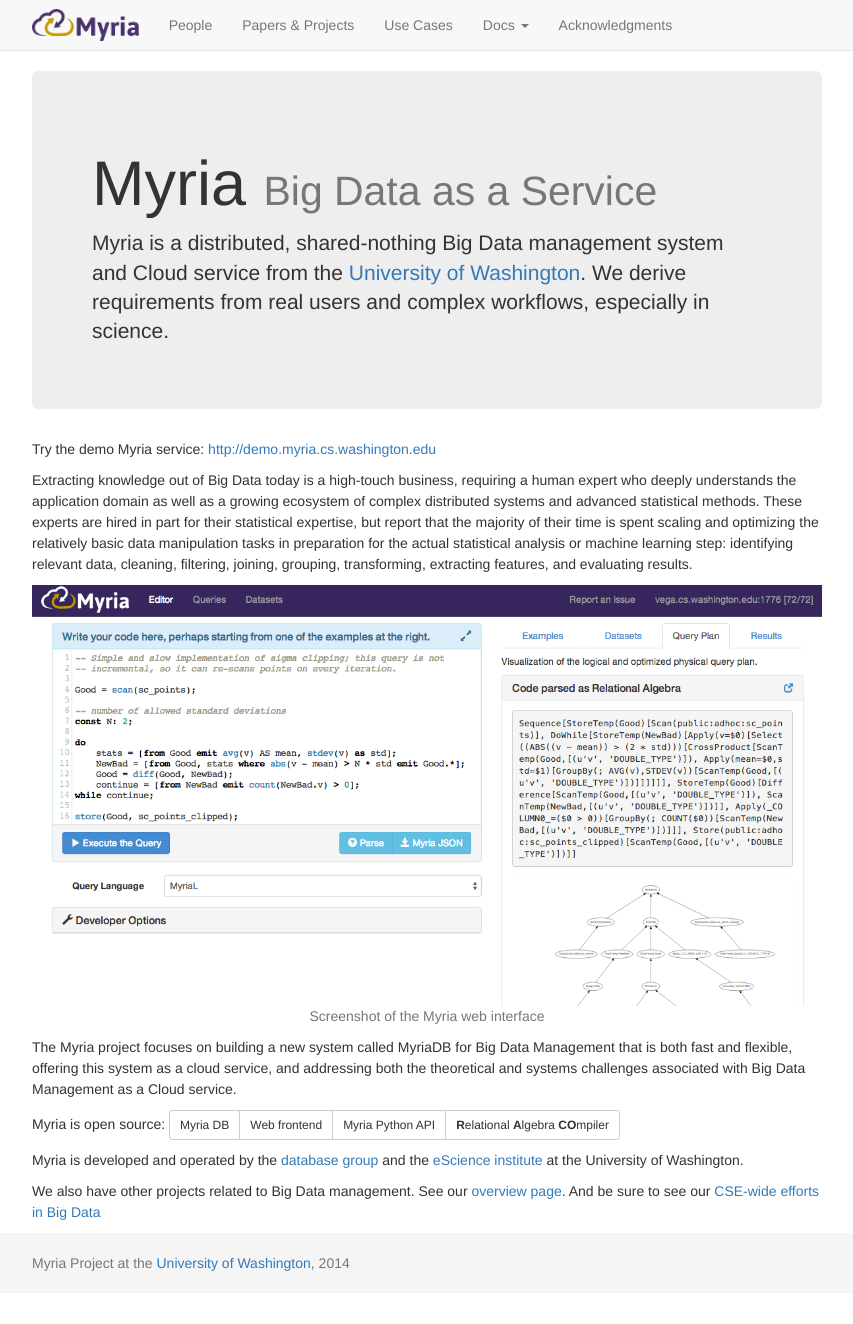
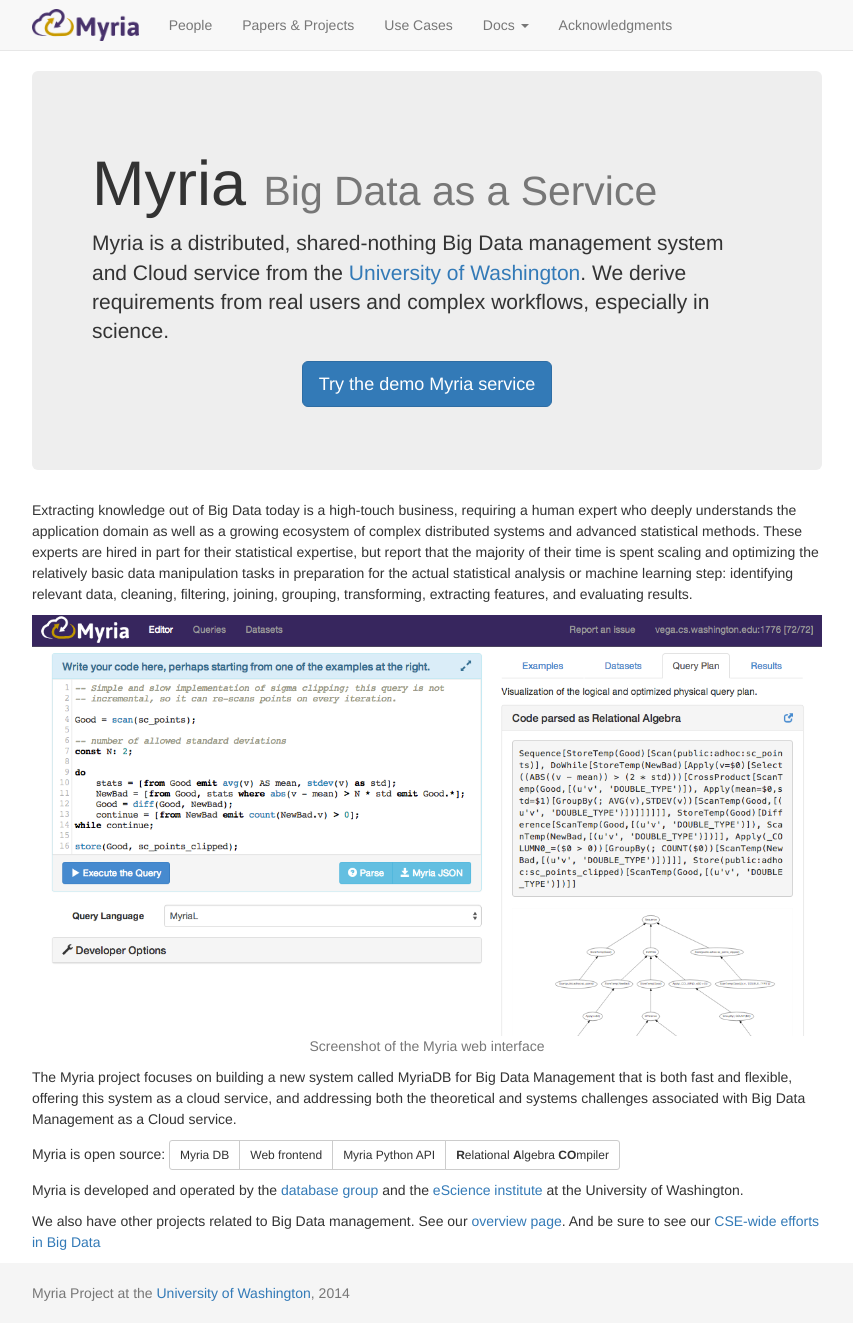
Before and after one commit to uwescience/myria-website, a Jekyll site: the page built from index.markdown, in a window 1280 px wide. Shown: the whole page, without its empty margins (213-1066 px from the left). Built offline with Jekyll 4.4.1, drawn with Linux system fonts in a browser that asks for light colours; nearby versions of some CDN libraries; Markdown is read by kramdown in place of the engine named in the settings; before the commit the page ends 1294 px from its top, so only the background shows below that.

Commit message:
Better style for link to demo

```diff
--- a/index.markdown
+++ b/index.markdown
@@ -12,10 +12,11 @@
 		Myria is a distributed, shared-nothing Big Data management system and Cloud service from the <a href="http://www.cs.washington.edu/">University of Washington</a>. We derive requirements from real users and complex workflows, especially in science.
 	</p>
 
+	<p class="text-center">
+		<a class="btn btn-primary btn-lg" href="http://demo.myria.cs.washington.edu">Try the demo Myria service</a>
+	</p>
+
 </div>
-
-Try the demo Myria service:
-<a href="http://demo.myria.cs.washington.edu">http://demo.myria.cs.washington.edu</a>
 
 Extracting knowledge out of Big Data today is a high-touch business,  requiring a human expert who deeply understands the application domain  as well as a growing ecosystem of complex distributed systems and  advanced statistical methods. These experts are hired in part for  their statistical expertise, but report that the majority of their time  is spent scaling and optimizing the relatively basic data manipulation  tasks in preparation for the actual statistical analysis or machine  learning step: identifying relevant data, cleaning, filtering, joining,  grouping, transforming, extracting features, and evaluating results.
 
```
